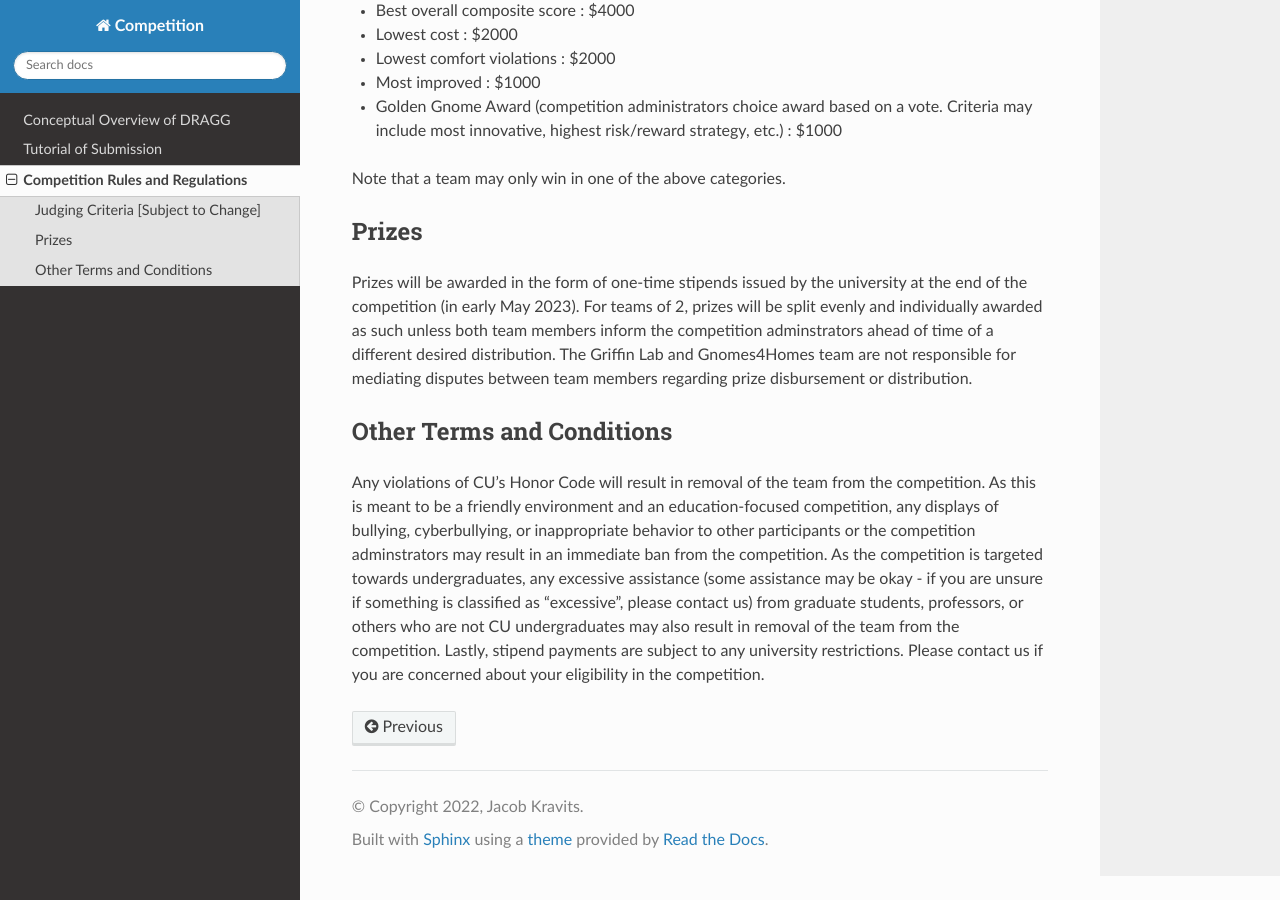
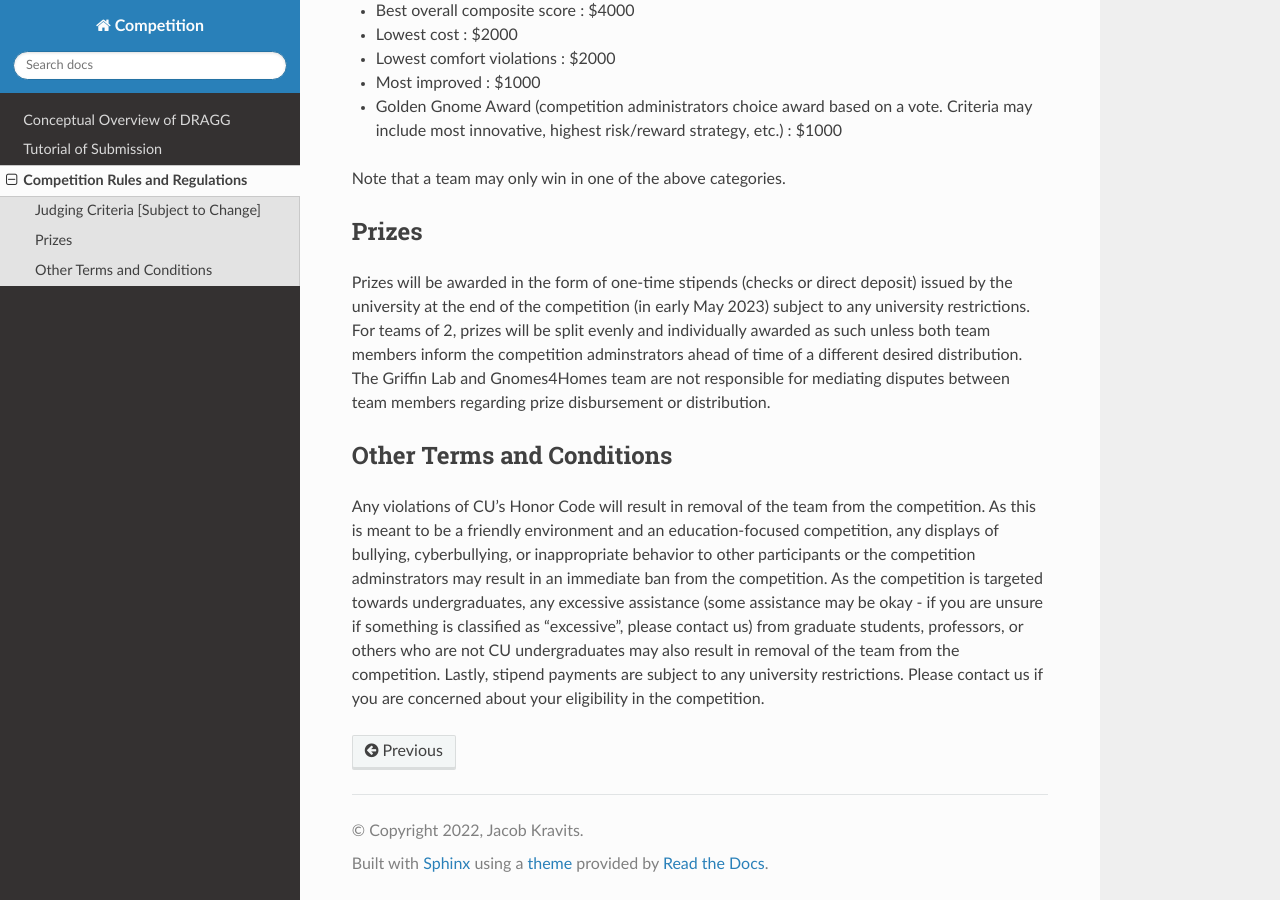
Before and after one commit to CUgriffinlab/gnomes-submission, a Sphinx documentation site: the page built from docs/source/rules.rst, in a window 1280 px wide and 900 px high, scrolled down 601 px. Built offline with Sphinx 7.4.7 and the Read the Docs theme 2.0.0, drawn with Linux system fonts in a browser that asks for light colours.

Commit message:
Update rules.rst

```diff
--- a/docs/source/rules.rst
+++ b/docs/source/rules.rst
@@ -27,7 +27,7 @@ Note that a team may only win in one of the above categories.
 -----------------------------------
 Prizes
 -----------------------------------
-Prizes will be awarded in the form of one-time stipends issued by the university at the end of the competition (in early May 2023). For teams of 2, prizes will be split evenly and individually awarded as such unless both team members inform the competition adminstrators ahead of time of a different desired distribution. The Griffin Lab and Gnomes4Homes team are not responsible for mediating disputes between team members regarding prize disbursement or distribution.
+Prizes will be awarded in the form of one-time stipends (checks or direct deposit) issued by the university at the end of the competition (in early May 2023) subject to any university restrictions. For teams of 2, prizes will be split evenly and individually awarded as such unless both team members inform the competition adminstrators ahead of time of a different desired distribution. The Griffin Lab and Gnomes4Homes team are not responsible for mediating disputes between team members regarding prize disbursement or distribution.
 
 ---------------------------------------------
 Other Terms and Conditions
```
